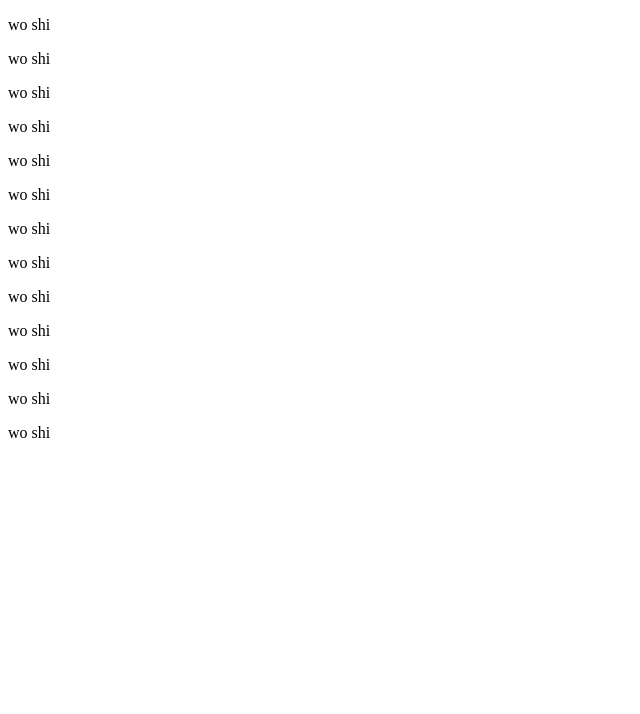
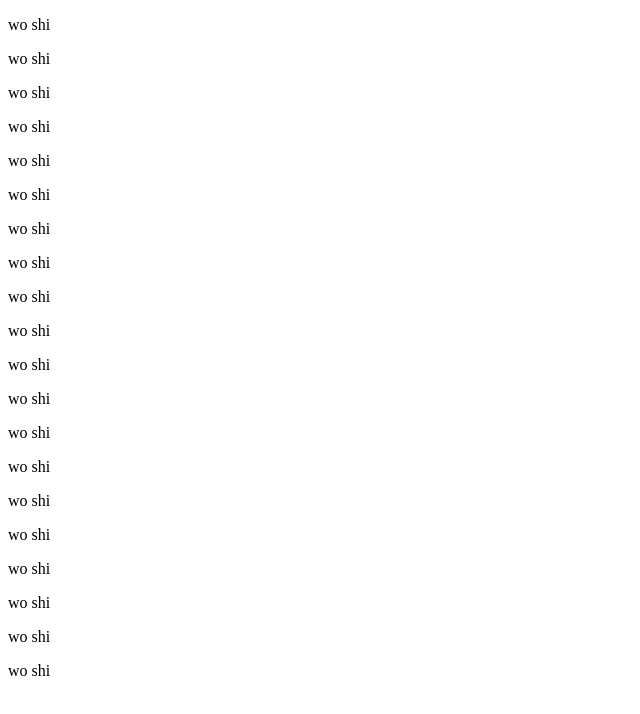
Before and after one commit to mcwgc/new-project, a plain HTML site: page index..html in a window 1280 px wide. Shown: the whole page, without its empty margins (0-640 px from the left). Drawn offline with Linux system fonts and the light colour scheme.

```diff
--- a/index..html
+++ b/index..html
@@ -18,5 +18,12 @@
 <p>wo shi </p>
 <p>wo shi </p>
 <p>wo shi </p>
+<p>wo shi </p>
+<p>wo shi </p>
+<p>wo shi </p>
+<p>wo shi </p>
+<p>wo shi </p>
+<p>wo shi </p>
+<p>wo shi </p>
 </body>
 </html>
```
Also changed, not shown: 1 other file.
